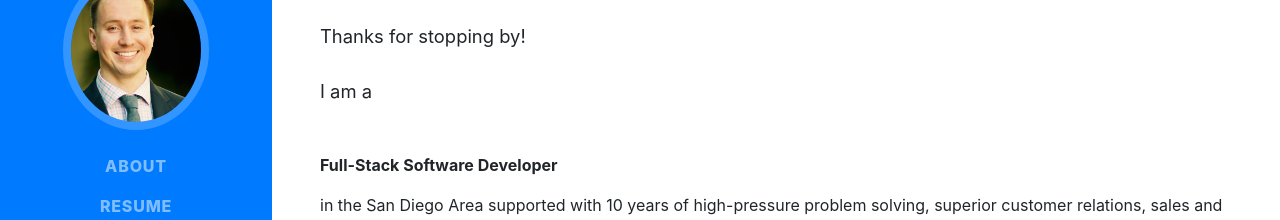
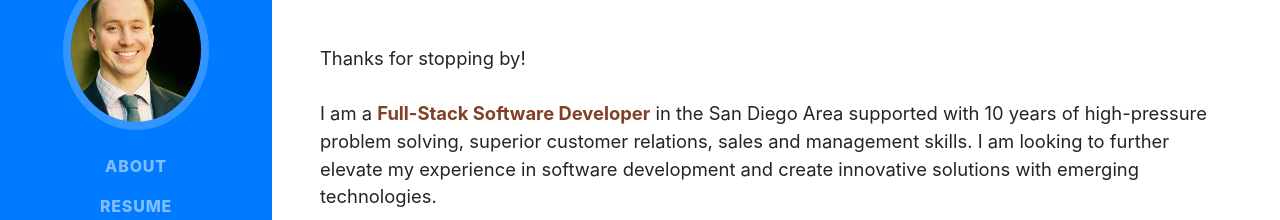
Before and after one commit to petermijkje/peter, a website with bundled scripts: page index.html in a window 1280 px wide. Shown: the part 286-506 px from the top of the page. Built offline with nearby package versions, Linux system fonts and the light colour scheme; a web font is replaced by a local one.

Commit message:
changes made

```diff
--- a/index.html
+++ b/index.html
@@ -87,7 +87,7 @@
           <p class="lead mb-5">
             Thanks for stopping by!<br /><br />
             I am a
-            <p color="#824027"><b>Full-Stack Software Developer</b></p> in
+            <font color="#824027"><b>Full-Stack Software Developer</b></font> in
             the San Diego Area supported with 10 years of high-pressure problem
             solving, superior customer relations, sales and management skills. I
             am looking to further elevate my experience in software development
```
